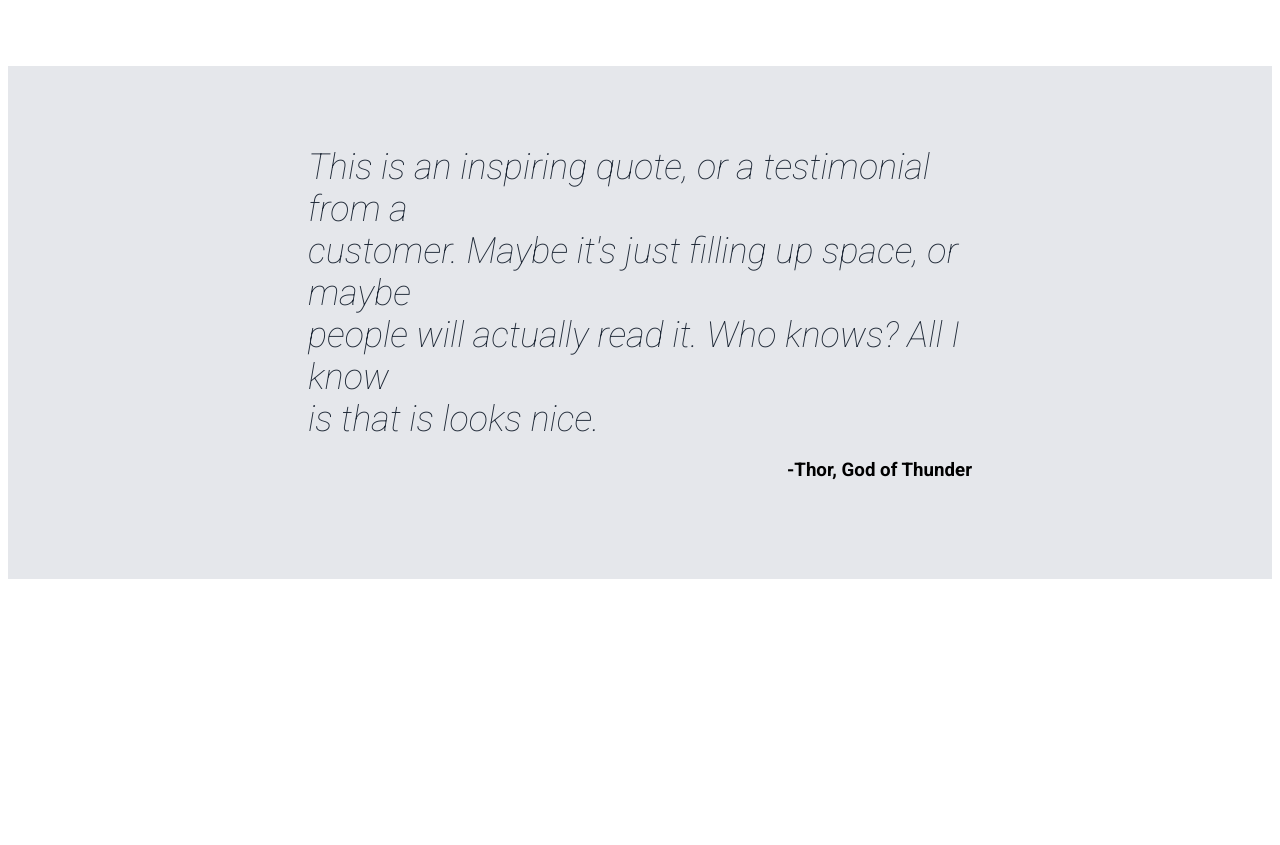
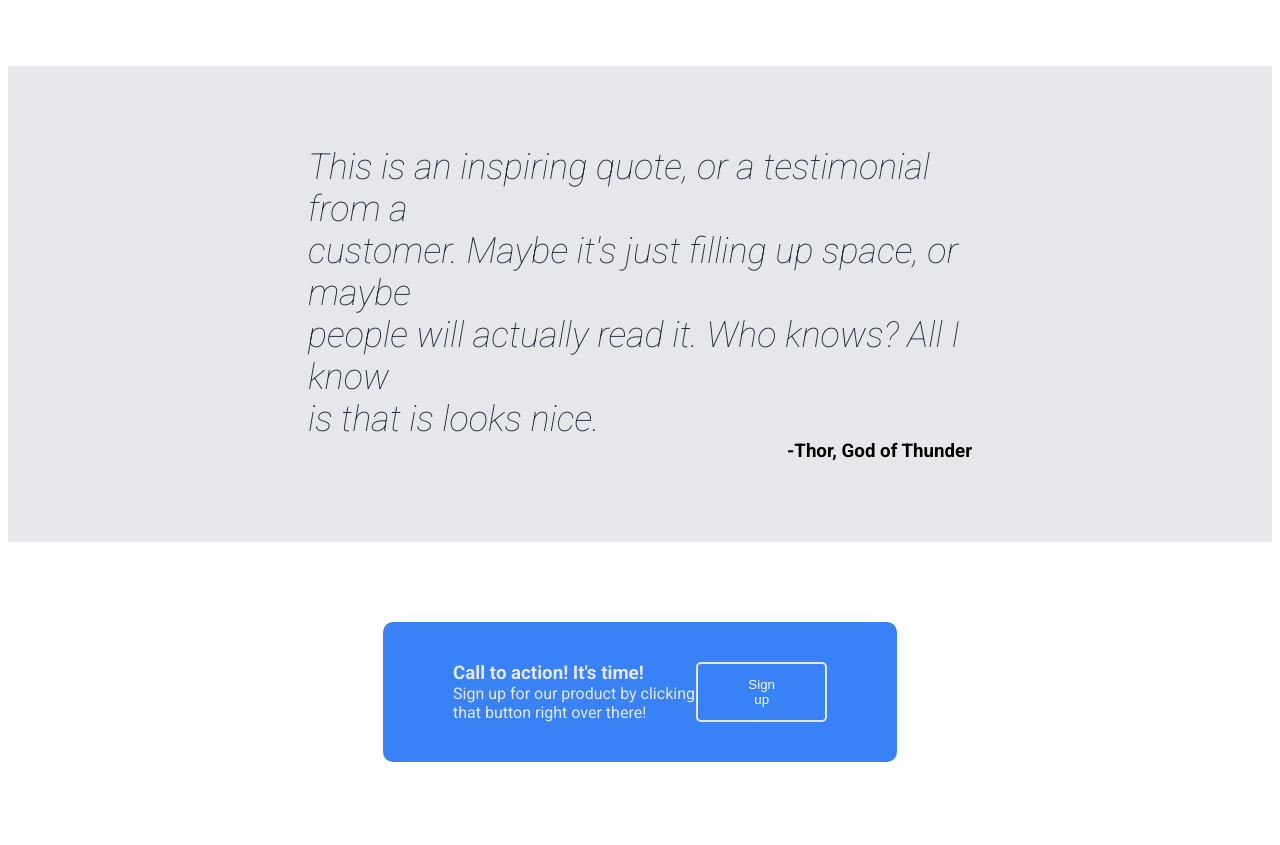
Before and after one commit to FoeXe/landing-page, a plain HTML site: page index.html in a window 1280 px wide. Shown: the part 849-1694 px from the top of the page. Before the commit the page ends 1436 px from the top, so only its background shows below. Drawn offline with Linux system fonts and the light colour scheme.

Commit message:
Adding action section
Adding fourth section to index.html and styles/styles.css.

```diff
--- a/index.html
+++ b/index.html
@@ -71,6 +71,15 @@
     </div>
 
     <!--action section-->
+    <div class="action_section">
+        <div class="blue">
+            <div class="action_call">
+                <h3 class="call">Call to action! It's time!</h3>
+                <p class="call_text">Sign up for our product by clicking that button right over there!</p>
+            </div>
+            <button type="button" class="button_action">Sign up</button>
+        </div>
+    </div>
 
     <!--footer section-->
 </body>
--- a/styles/styles.css
+++ b/styles/styles.css
@@ -4,7 +4,7 @@ body {
     font-family: Roboto;
 }
 
-ul, h1, h2, p, button {
+ul, h1, h2, h3, p, button {
     padding: 0px;
     margin: 0px;
 }
@@ -157,3 +157,38 @@ ul {
 .signature {
     align-self: flex-end;
 }
+
+.action_section {
+    display: flex;
+    justify-content: center;
+    align-items: center;
+    padding-top: 80px;
+    padding-bottom: 80px;
+    padding-left: 375px;
+    padding-right: 375px;
+}
+
+.blue {
+    flex: 1;
+    display: flex;
+    background: #3882F6;
+    border-radius: 10px;
+    padding: 40px 70px;
+}
+
+.action_call {
+    margin-right: auto;
+}
+
+.button_action {
+    border-radius: 5px;
+    border-style: solid;
+    border-color: #E5E7EB;
+    background-color: #3882F6;
+    color: #F9FAF8;
+    padding: 10px 50px;
+}
+
+.call, .call_text {
+    color: #E5E7EB;
+}
```
